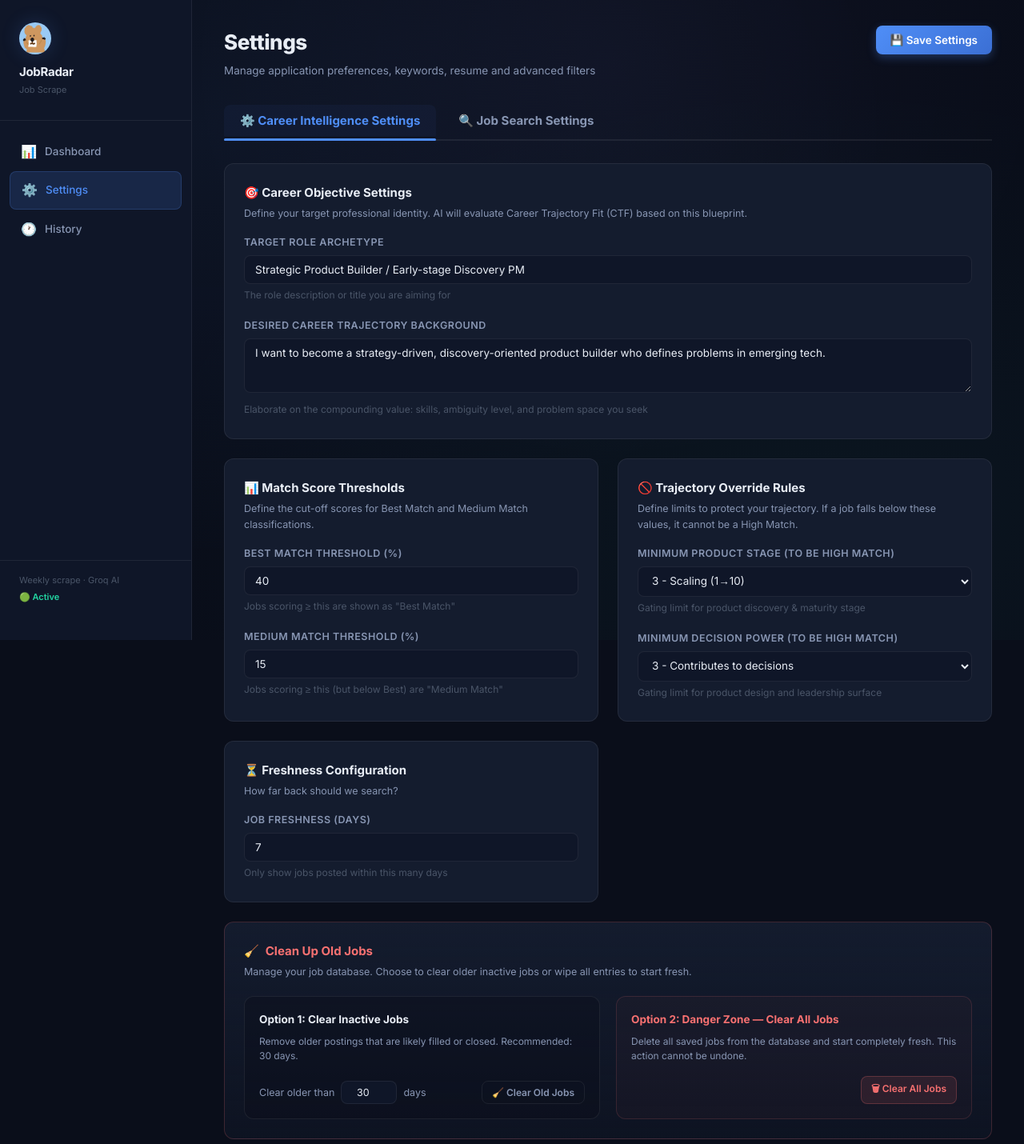
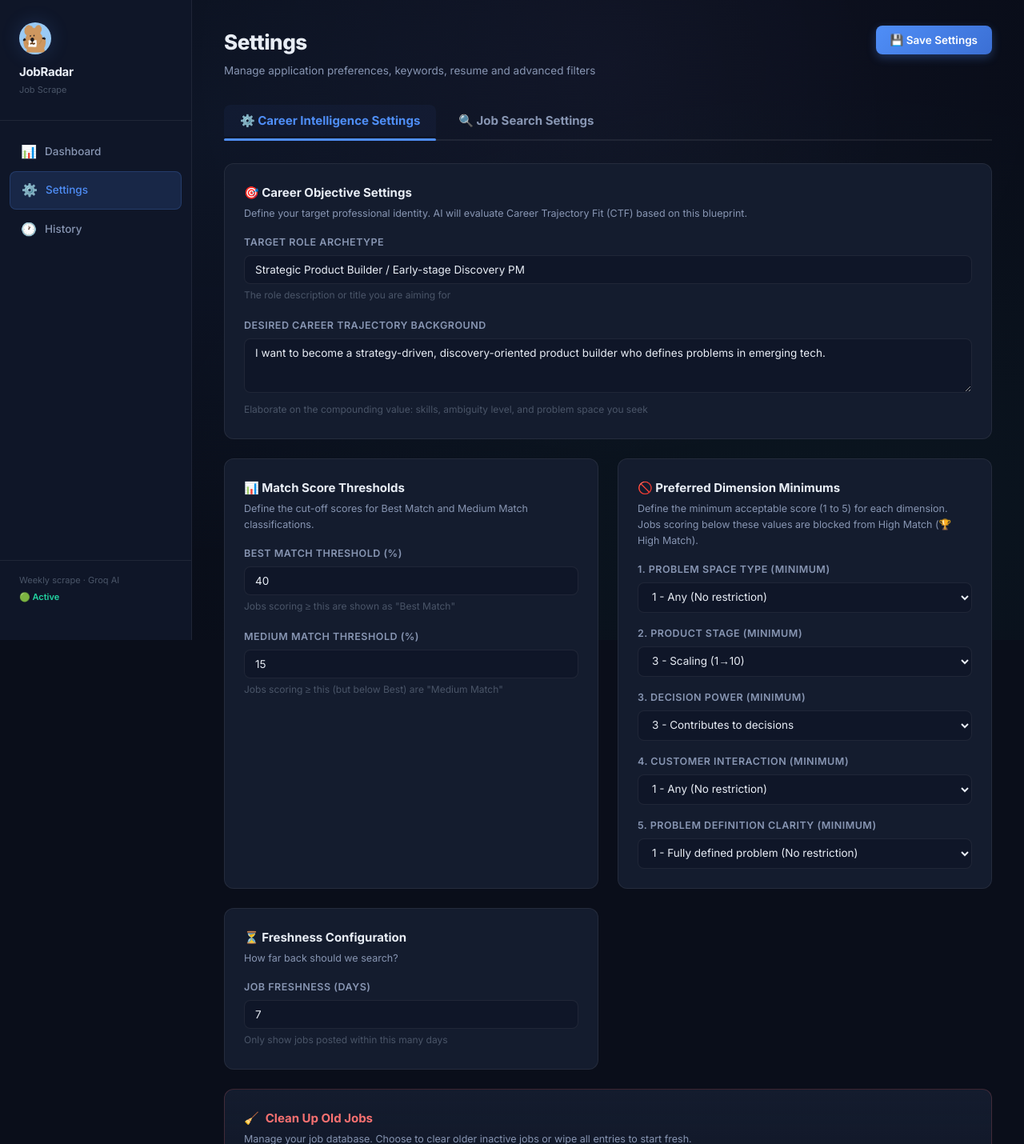
Before and after one commit to leann0101/jobradar, a Flask app: page /settings in a window 1280 px wide. Shown: the top 1430 px of the page at 80% size. Run offline with Flask 3, Linux system fonts and the light colour scheme.

Commit message:
Feature: Semantic Career Preferences, Trajectory Fit Engine, and Quokka Brand Makeover

```diff
--- a/templates/settings.html
+++ b/templates/settings.html
@@ -116,33 +116,64 @@
       </div>
     </div>
 
-    <!-- Override Gating Rules -->
+    <!-- Job Fit Model Gating Rules -->
     <div class="settings-card">
-      <h3>🚫 Trajectory Override Rules</h3>
-      <p class="desc">Define limits to protect your trajectory. If a job falls below these values, it cannot be a High Match.</p>
+      <h3>🚫 Preferred Dimension Minimums</h3>
+      <p class="desc">Define the minimum acceptable score (1 to 5) for each dimension. Jobs scoring below these values are blocked from High Match (🏆 High Match).</p>
 
       <div class="form-group">
-        <label class="form-label" for="min-product-stage">Minimum Product Stage (to be High Match)</label>
+        <label class="form-label" for="min-problem-space">1. Problem Space Type (Minimum)</label>
+        <select id="min-problem-space" class="form-input">
+          <option value="5" {% if settings.override_rules.min_problem_space == 5 %}selected{% endif %}>5 - Emerging tech / new market / 0→1</option>
+          <option value="4" {% if settings.override_rules.min_problem_space == 4 %}selected{% endif %}>4 - New application of existing tech</option>
+          <option value="3" {% if settings.override_rules.min_problem_space == 3 %}selected{% endif %}>3 - Optimization of mature product</option>
+          <option value="2" {% if settings.override_rules.min_problem_space == 2 %}selected{% endif %}>2 - Operational / maintenance work</option>
+          <option value="1" {% if settings.override_rules.min_problem_space == 1 or not settings.override_rules.min_problem_space %}selected{% endif %}>1 - Any (No restriction)</option>
+        </select>
+      </div>
+
+      <div class="form-group">
+        <label class="form-label" for="min-product-stage">2. Product Stage (Minimum)</label>
         <select id="min-product-stage" class="form-input">
           <option value="5" {% if settings.override_rules.min_product_stage == 5 %}selected{% endif %}>5 - 0→1 discovery</option>
           <option value="4" {% if settings.override_rules.min_product_stage == 4 %}selected{% endif %}>4 - Early product (pre PMF)</option>
           <option value="3" {% if settings.override_rules.min_product_stage == 3 %}selected{% endif %}>3 - Scaling (1→10)</option>
           <option value="2" {% if settings.override_rules.min_product_stage == 2 %}selected{% endif %}>2 - Mature product (10→100)</option>
-          <option value="1" {% if settings.override_rules.min_product_stage == 1 %}selected{% endif %}>1 - Legacy / maintenance</option>
+          <option value="1" {% if settings.override_rules.min_product_stage == 1 or not settings.override_rules.min_product_stage %}selected{% endif %}>1 - Legacy / maintenance (No restriction)</option>
         </select>
-        <small style="font-size:12px; color:var(--text-muted);">Gating limit for product discovery & maturity stage</small>
       </div>
 
-      <div class="form-group" style="margin-bottom: 0;">
-        <label class="form-label" for="min-decision-power">Minimum Decision Power (to be High Match)</label>
+      <div class="form-group">
+        <label class="form-label" for="min-decision-power">3. Decision Power (Minimum)</label>
         <select id="min-decision-power" class="form-input">
           <option value="5" {% if settings.override_rules.min_decision_power == 5 %}selected{% endif %}>5 - Defines product direction</option>
           <option value="4" {% if settings.override_rules.min_decision_power == 4 %}selected{% endif %}>4 - Influences roadmap</option>
           <option value="3" {% if settings.override_rules.min_decision_power == 3 %}selected{% endif %}>3 - Contributes to decisions</option>
           <option value="2" {% if settings.override_rules.min_decision_power == 2 %}selected{% endif %}>2 - Executes roadmap</option>
-          <option value="1" {% if settings.override_rules.min_override == 1 or settings.override_rules.min_decision_power == 1 %}selected{% endif %}>1 - Pure execution</option>
+          <option value="1" {% if settings.override_rules.min_override == 1 or settings.override_rules.min_decision_power == 1 or not settings.override_rules.min_decision_power %}selected{% endif %}>1 - Pure execution (No restriction)</option>
         </select>
-        <small style="font-size:12px; color:var(--text-muted);">Gating limit for product design and leadership surface</small>
+      </div>
+
+      <div class="form-group">
+        <label class="form-label" for="min-customer-interaction">4. Customer Interaction (Minimum)</label>
+        <select id="min-customer-interaction" class="form-input">
+          <option value="5" {% if settings.override_rules.min_customer_interaction == 5 %}selected{% endif %}>5 - Deep customer discovery</option>
+          <option value="4" {% if settings.override_rules.min_customer_interaction == 4 %}selected{% endif %}>4 - Frequent customer interaction</option>
+          <option value="3" {% if settings.override_rules.min_customer_interaction == 3 %}selected{% endif %}>3 - Occasional exposure</option>
+          <option value="2" {% if settings.override_rules.min_customer_interaction == 2 %}selected{% endif %}>2 - Indirect exposure</option>
+          <option value="1" {% if settings.override_rules.min_customer_interaction == 1 or not settings.override_rules.min_customer_interaction %}selected{% endif %}>1 - Any (No restriction)</option>
+        </select>
+      </div>
+
+      <div class="form-group" style="margin-bottom: 0;">
+        <label class="form-label" for="min-problem-definition-clarity">5. Problem Definition Clarity (Minimum)</label>
+        <select id="min-problem-definition-clarity" class="form-input">
+          <option value="5" {% if settings.override_rules.min_problem_definition_clarity == 5 %}selected{% endif %}>5 - Completely undefined (高度模糊)</option>
+          <option value="4" {% if settings.override_rules.min_problem_definition_clarity == 4 %}selected{% endif %}>4 - High ambiguity</option>
+          <option value="3" {% if settings.override_rules.min_problem_definition_clarity == 3 %}selected{% endif %}>3 - Medium ambiguity</option>
+          <option value="2" {% if settings.override_rules.min_problem_definition_clarity == 2 %}selected{% endif %}>2 - Low ambiguity</option>
+          <option value="1" {% if settings.override_rules.min_problem_definition_clarity == 1 or not settings.override_rules.min_problem_definition_clarity %}selected{% endif %}>1 - Fully defined problem (No restriction)</option>
+        </select>
       </div>
     </div>
   </div>
```
